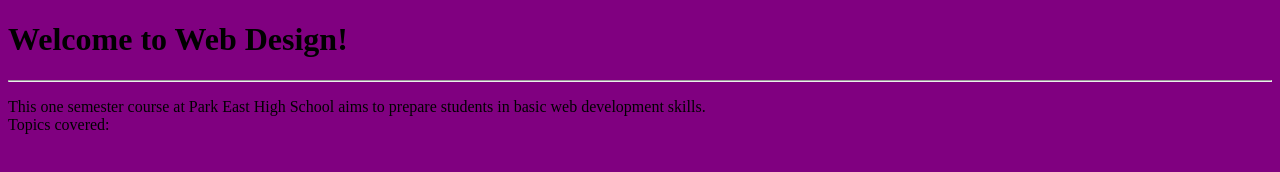
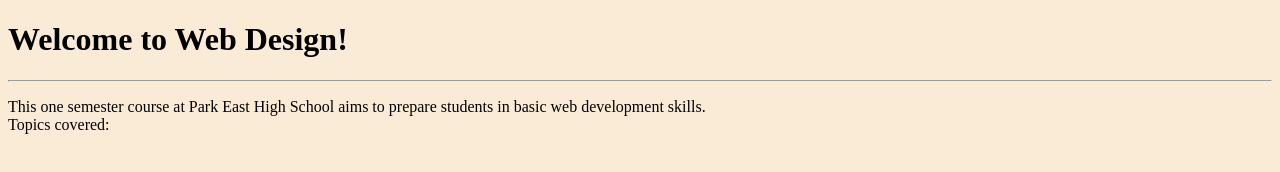
Before and after one commit to daianam08/dm-ethics-webstuff, a plain HTML site: page index.html in a window 1280 px wide. Drawn offline with Linux system fonts and the light colour scheme.

Commit message:
Update style.css

```diff
--- a/style.css
+++ b/style.css
@@ -1,3 +1,3 @@
 body{
-  background-color: purple;
+  background-color: antiquewhite;
 }
```
